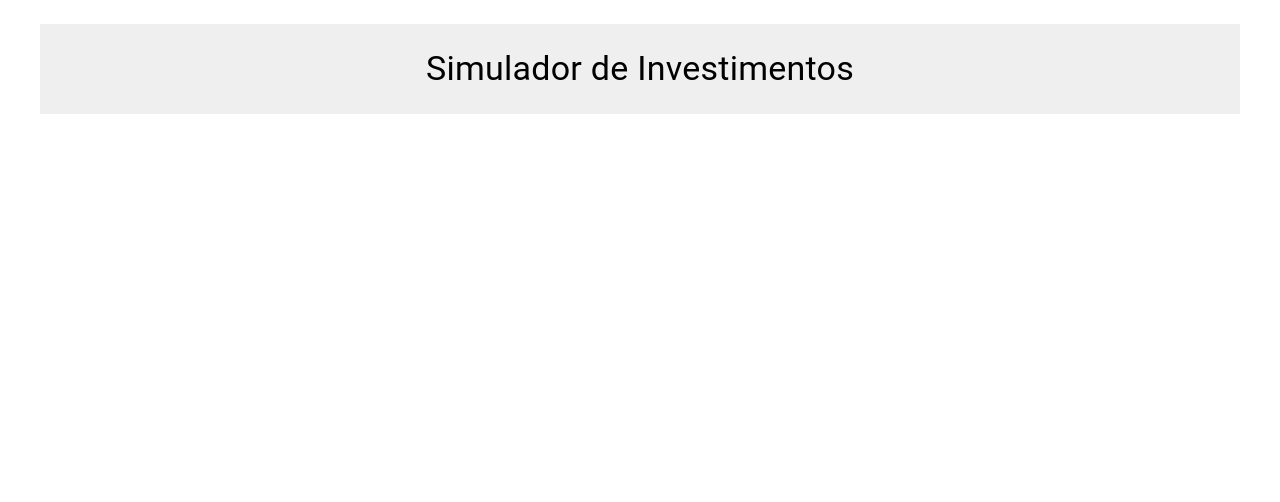
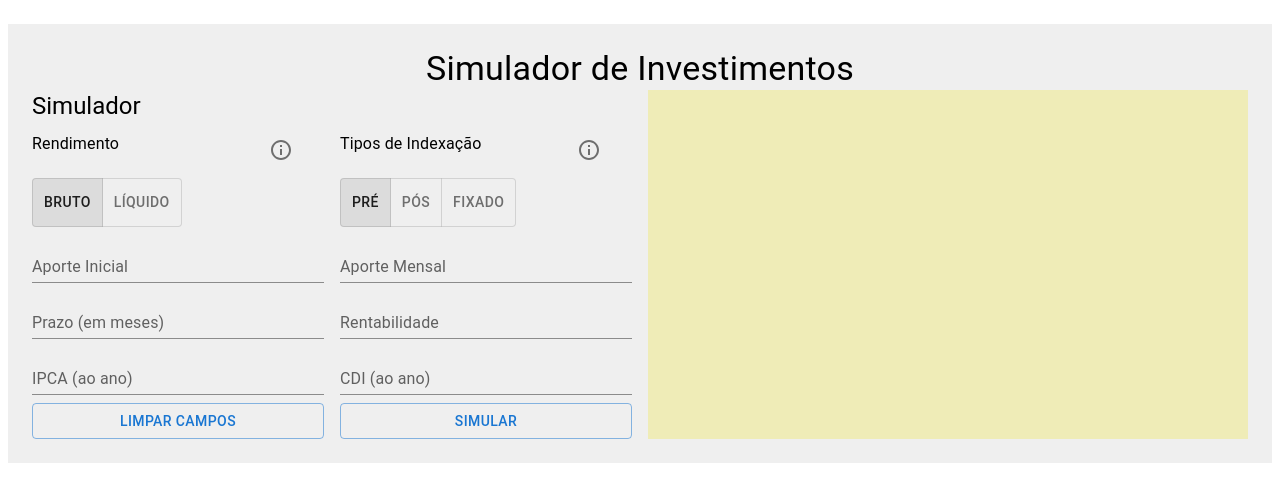
Before and after one commit to elianacris/simulador-eqi, a React (Create React App) app: page / in a window 1280 px wide. Shown: the top 502 px of the page. Built offline with nearby package versions, Linux system fonts and the light colour scheme; no server answers.

Commit message:
inclusão de inputs, botões

```diff
--- a/package.json
+++ b/package.json
@@ -6,6 +6,7 @@
     "@emotion/react": "^11.7.1",
     "@emotion/styled": "^11.6.0",
     "@hookform/resolvers": "^2.8.8",
+    "@mui/icons-material": "^5.3.1",
     "@mui/material": "^5.4.0",
     "@testing-library/jest-dom": "^5.16.2",
     "@testing-library/react": "^12.1.2",
--- a/src/App.js
+++ b/src/App.js
@@ -1,19 +1,68 @@
-import React, { useEffect } from "react";
+import React, { useState } from "react";
 
-import { Box, Button, ButtonGroup, Container, Typography } from "@mui/material";
+import { Box, Button, ButtonGroup, Container, IconButton, ToggleButton, Typography } from "@mui/material";
+import InfoOutlinedIcon from '@mui/icons-material/InfoOutlined';
+import ToggleButtonGroup from '@mui/material/ToggleButtonGroup';
 
-import { getIndicators } from "./services/indicators";
-import { getSimulator } from "./services/simulations";
+//import { getIndicators } from "./services/indicators";
+//import { getSimulator } from "./services/simulations";
+import InputRHF from "./components/RHF/InputRHF";
+import * as yup from "yup";
+import { yupResolver } from '@hookform/resolvers/yup';
+import { useForm } from "react-hook-form";
+import { getValue } from "@testing-library/user-event/dist/utils";
+
+const mode = 'onSubmit';
+
+const defaultValues = {
+  initialContribution: "",
+  period: "",
+  monthlyContribution: "",
+  profitability: "",
+  ipca: "",
+  cdi: ""
+};
+
+const schema = {
+  mode,
+  defaultValues,
+  resolver: yupResolver(
+    yup.object().shape({
+      initialContribution: yup.number("Aporte deve ser um número").required('Aporte é obrigatório'),
+      period: yup.number("Aporte deve ser um número").required('Prazo é obrigatório'),
+      monthlyContribution: yup.number("Aporte deve ser um número").required('Aporte mensal é obrigatório'),
+      profitability: yup.number("Aporte deve ser um número").required('Rentabilidade é obrigatório'),
+      ipca: yup.number("Aporte deve ser um número").required('é obrigatório'),
+      cdi: yup.number("Aporte deve ser um número").required('é obrigatório')
+    }).required()
+  )
+};
 
 function App() {
-  useEffect(() => {
-    getIndicators()
-    getSimulator()
-  }, [])
+  const form = useForm(schema);
+  const { control, handleSubmit } = form;
+  const [salaryType, setSalaryType] = useState('bruto');
+  const [incomeType, setIncomeType] = useState('pre')
+
+  // useEffect(() => {
+  //   getIndicators()
+  //   getSimulator()
+  // }, [])
+
+  const onSubmit = () => {
+    console.log(getValue)
+  }
+  const handleSalaryType = (event, newSelect) => {
+    setSalaryType(newSelect);
+
+  };
+  const handleIncomeType = (event, newSelect) => {
+    setIncomeType(newSelect);
+  }
 
   return (
     <Container
-      maxWidth="lg"
+      maxWidth="xl"
       sx={{
         background: '#efefef',
         mt: 3,
@@ -25,6 +74,9 @@ function App() {
       </Typography>
 
       <Box
+        onSubmit={handleSubmit(onSubmit)}
+        autoComplete='off'
+        component='form'
         sx={{
           display: "grid",
           gridTemplateColumns: "repeat(12, 1fr)",
@@ -33,6 +85,176 @@ function App() {
 
         }}>
 
+        <Box
+          sx={{
+            display: "grid",
+            gridTemplateColumns: "repeat(6, 1fr)",
+            rowGap: 1,
+            columnGap: 2,
+            gridColumn: 'span 6'
+
+          }}
+        >
+
+          <Typography
+            variant="h5"
+            textAlign={"left"}
+            sx={{
+              gridColumn: 'span 6'
+            }}
+          >
+            Simulador
+          </Typography>
+
+
+          <Box sx={{
+            display: "grid",
+            gridTemplateColumns: "repeat(3, 1fr)",
+            rowGap: 1,
+            columnGap: 2,
+            gridColumn: 'span 3'
+          }}>
+            <Typography
+              variant="subtitle1"
+              textAlign={"left"}
+              sx={{ gridColumn: 'span 2' }}
+            >
+              Rendimento
+            </Typography>
+
+            <IconButton>
+              <InfoOutlinedIcon />
+            </IconButton>
+          </Box>
+
+          <Box sx={{
+            display: "grid",
+            gridTemplateColumns: "repeat(3, 1fr)",
+            rowGap: 1,
+            columnGap: 2,
+            gridColumn: 'span 3'
+          }}>
+
+            <Typography
+              variant="subtitle1"
+              textAlign={"left"}
+              sx={{ gridColumn: 'span 2' }}
+            >
+              Tipos de Indexação
+            </Typography>
+
+            <IconButton>
+              <InfoOutlinedIcon />
+            </IconButton>
+          </Box>
+
+          <ToggleButtonGroup
+            value={salaryType}
+            exclusive
+            onChange={handleSalaryType}
+            sx={{
+              gridColumn: 'span 3'
+            }}
+          >
+            <ToggleButton value="bruto">Bruto</ToggleButton>
+            <ToggleButton value="liquido">Líquido</ToggleButton>
+          </ToggleButtonGroup>
+
+          <ToggleButtonGroup
+            value={incomeType}
+            exclusive
+            onChange={handleIncomeType}
+            sx={{
+              gridColumn: 'span 3'
+            }}
+          >
+            <ToggleButton value="pre">PRÉ</ToggleButton>
+            <ToggleButton value="pos">PÓS</ToggleButton>
+            <ToggleButton value="fixado">FIXADO</ToggleButton>
+
+          </ToggleButtonGroup>
+
+          <InputRHF
+            name='initialContribution'
+            label='Aporte Inicial'
+            control={control}
+            sx={{
+              gridColumn: 'span 3'
+            }}
+          />
+          <InputRHF
+            name='monthlyContribution'
+            label='Aporte Mensal'
+            control={control}
+            sx={{
+              gridColumn: 'span 3'
+            }}
+          />
+          <InputRHF
+            name='period'
+            label='Prazo (em meses)'
+            control={control}
+            sx={{
+              gridColumn: 'span 3'
+            }}
+          />
+
+          <InputRHF
+            name='profitability'
+            label='Rentabilidade'
+            control={control}
+            sx={{
+              gridColumn: 'span 3'
+            }}
+          />
+
+          <InputRHF
+            name='ipca'
+            label='IPCA (ao ano)'
+            control={control}
+            sx={{
+              gridColumn: 'span 3'
+            }}
+          />
+          <InputRHF
+            name='cdi'
+            label='CDI (ao ano)'
+            control={control}
+            sx={{
+              gridColumn: 'span 3'
+            }}
+          />
+
+          <Button
+            variant="outlined"
+            sx={{
+              gridColumn: 'span 3'
+            }}>
+            Limpar campos
+          </Button>
+
+          <Button
+            variant="outlined"
+            sx={{
+              gridColumn: 'span 3'
+            }}
+          >
+            Simular
+          </Button>
+
+
+        </Box>
+
+        {/* GRAFICO  */}
+        <Box
+          sx={{
+            gridColumn: 'span 6',
+            backgroundColor: '#efe54152'
+          }}
+        >
+
+
+        </Box>
 
       </Box>
     </Container>
--- /dev/null
+++ b/src/components/RHF/InputRHF.js
@@ -0,0 +1,28 @@
+import React from "react";
+
+import TextField from '@mui/material/TextField';
+import { useController } from "react-hook-form";
+
+
+
+const InputRHF = (props) => {
+    const { label, required, name, control, sx, placeholder, color} = props;
+    const { field, fieldState: { invalid, error } } = useController({ name, control });
+    const { ref } = field;
+
+    return (
+        <TextField
+            {...field}
+            inputRef={ref}
+            label={label}
+            error={invalid}
+            helperText={error?.message}
+            required={Boolean(required)}
+            placeholder={placeholder}
+            variant="standard"
+            sx={{...sx }}
+            color={color}
+        />
+    )
+}
+export default InputRHF;
```
Also changed, not shown: 1 other file (tests, documents, lock files or other folders).
